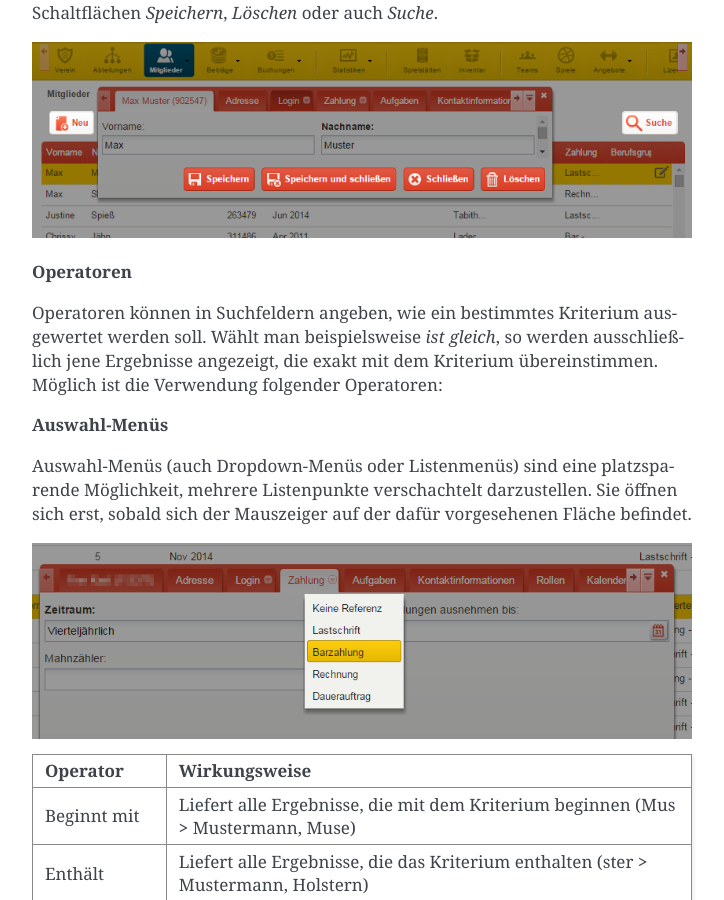
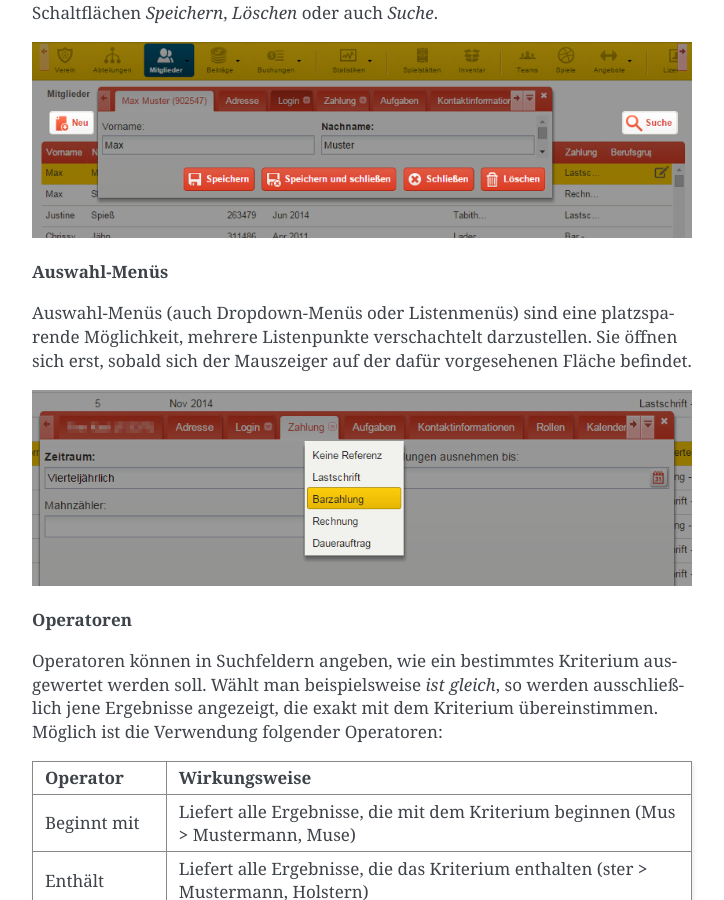
Before and after one commit to goalio/docs, a Sphinx documentation site: the page built from docs/erste-schritte/benutzeroberflaeche.rst, in a window 1280 px wide and 900 px high, scrolled down 1642 px. Shown: the whole window, without its empty margins (388-1112 px from the left). Built offline with Sphinx 7.4.7, drawn with Linux system fonts in a browser that asks for light colours; formulas are drawn with MathJax 3; pages that are not in the unit, such as notebooks, are missing from menus.

```diff
--- a/docs/erste-schritte/benutzeroberflaeche.rst
+++ b/docs/erste-schritte/benutzeroberflaeche.rst
@@ -39,16 +39,15 @@ Schaltflächen (auch Buttons oder Knöpfe) sind Bedienelemente, welche das Syste
 
 .. image:: ../images/gui/schaltflaechen.png
 
-**Operatoren**
-
-Operatoren können in Suchfeldern angeben, wie ein bestimmtes Kriterium ausgewertet werden soll. Wählt man beispielsweise *ist gleich*, so werden ausschließlich jene Ergebnisse angezeigt, die exakt mit dem Kriterium übereinstimmen. Möglich ist die Verwendung folgender Operatoren:
-
 **Auswahl-Menüs**
 
 Auswahl-Menüs (auch Dropdown-Menüs oder Listenmenüs) sind eine platzsparende Möglichkeit, mehrere Listenpunkte verschachtelt darzustellen. Sie öffnen sich erst, sobald sich der Mauszeiger auf der dafür vorgesehenen Fläche befindet.
 
 .. image:: ../images/gui/dropdown-menu.png
 
+**Operatoren**
+
+Operatoren können in Suchfeldern angeben, wie ein bestimmtes Kriterium ausgewertet werden soll. Wählt man beispielsweise *ist gleich*, so werden ausschließlich jene Ergebnisse angezeigt, die exakt mit dem Kriterium übereinstimmen. Möglich ist die Verwendung folgender Operatoren:
 
 ====================  =======
 Operator              Wirkungsweise
```
